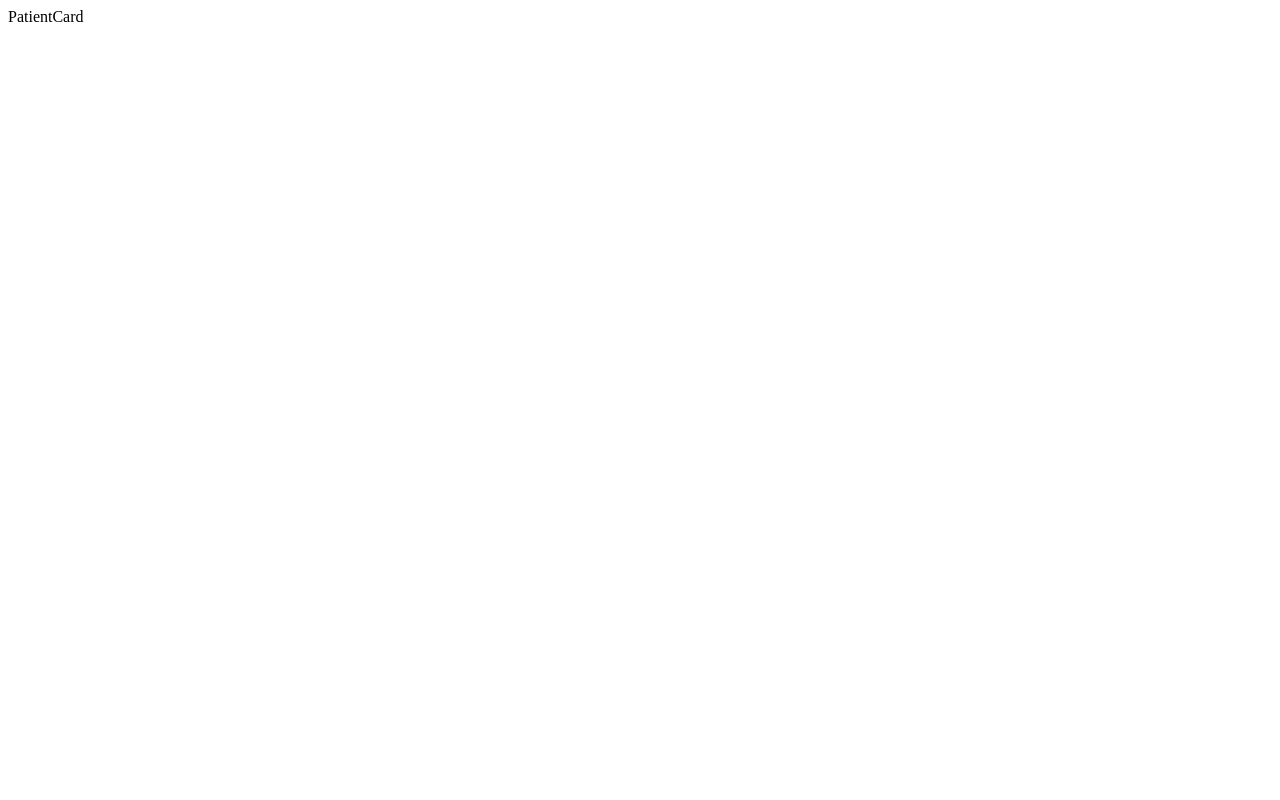
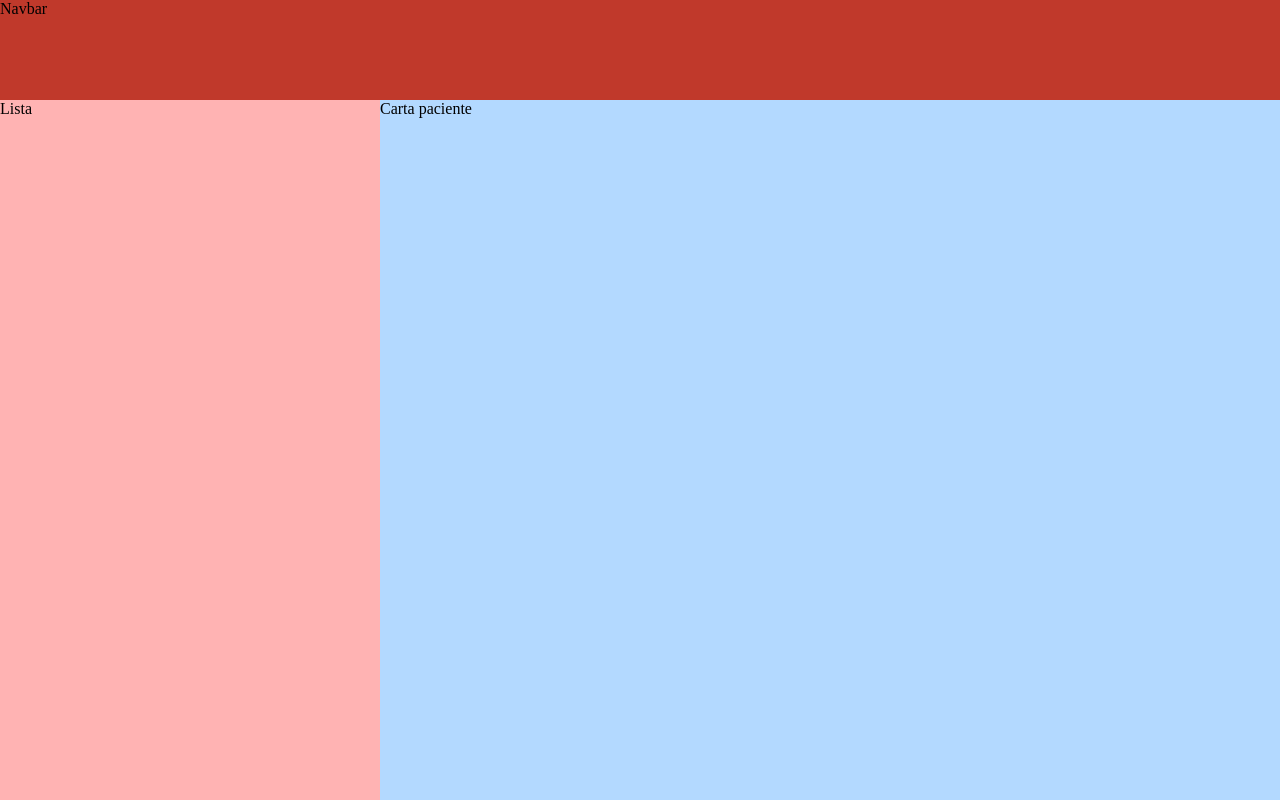
Before and after one commit to FranB2MIL/Proyecto-Pediatria-ver1, a React (Vite) app: page / in a window 1280 px wide. Built offline with nearby package versions, Linux system fonts and the light colour scheme.

Commit message:
Added NavBar Component and a Test Layout

```diff
--- a/src/App.jsx
+++ b/src/App.jsx
@@ -1,6 +1,6 @@
 import { useState } from 'react'
 import PatientCard from './components/patientCard/PatientCard'
-
+import MyNavBar from './components/myNavBar/MyNavBar'
 
 
 
@@ -8,9 +8,23 @@ function App() {
 
   return (
     <>
-    <div>
-      <PatientCard />
-    </div>
+      <div style={{ display: 'flex', flexDirection: 'column', height: '100vh' }}>
+
+        <MyNavBar/>
+
+        <div style={{ display: 'flex', flex: 1 }}>
+
+          <div style={{ width: '380px', background: '#FFB3B3' }}>
+            Lista
+          </div>
+
+          <div style={{ flex: 1, background: '#B3D9FF' }}>
+            Carta paciente
+          </div>
+
+        </div>
+
+      </div>
     </>
   )
 
--- /dev/null
+++ b/src/components/myNavBar/MyNavBar.jsx
@@ -0,0 +1,11 @@
+import React from 'react';
+
+const MyNavBar = () => {
+    return (
+        <div style={{ height: '100px', background: '#C0392B' }}>
+            Navbar
+        </div>
+    );
+};
+
+export default MyNavBar;
--- a/src/components/patientCard/PatientCard.jsx
+++ b/src/components/patientCard/PatientCard.jsx
@@ -1,6 +1,6 @@
 const PatientCard = () => {
   return (
-    <div> PatientCard </div>
+    <div className="componente1"> PatientCard </div>
   )
 }
 
--- a/src/index.css
+++ b/src/index.css
@@ -17,3 +17,7 @@
 .componente5 {
   background-color: orange;
 }
+
+body {
+  margin: 0;
+}
```
